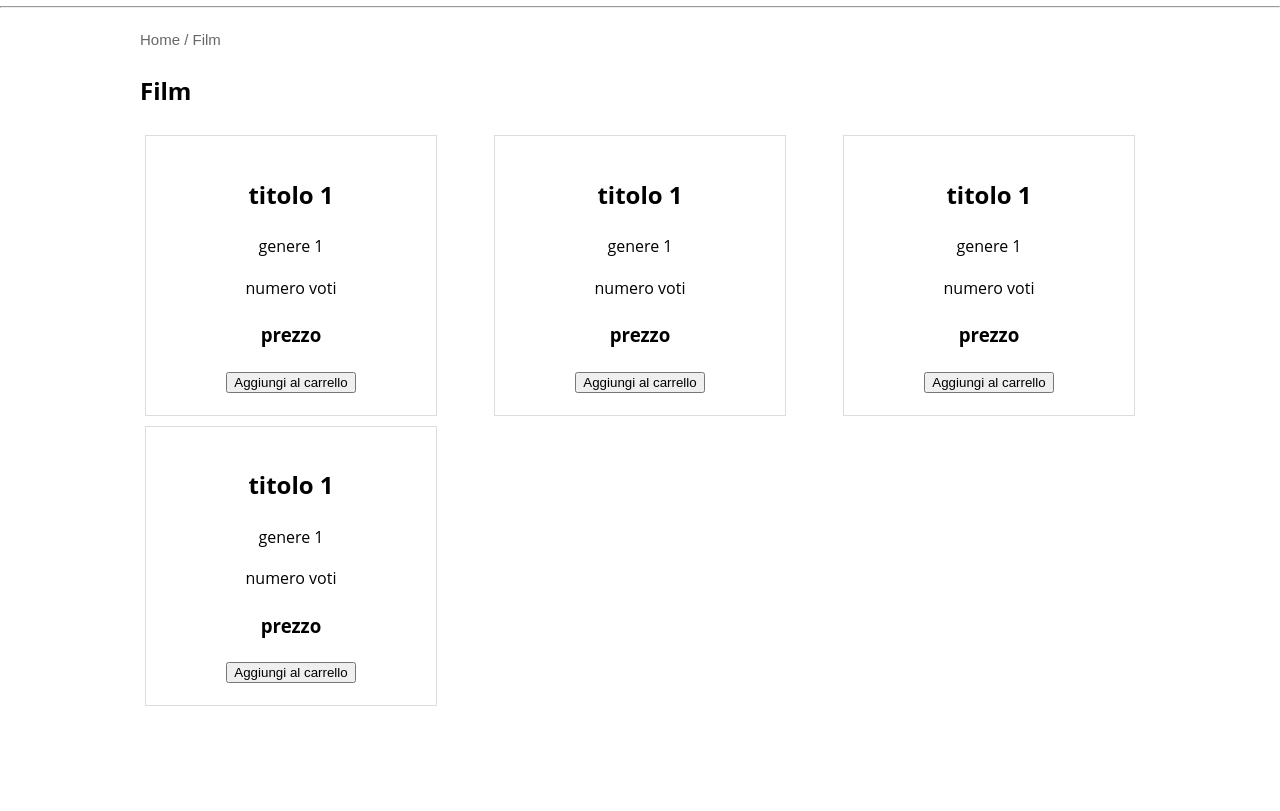
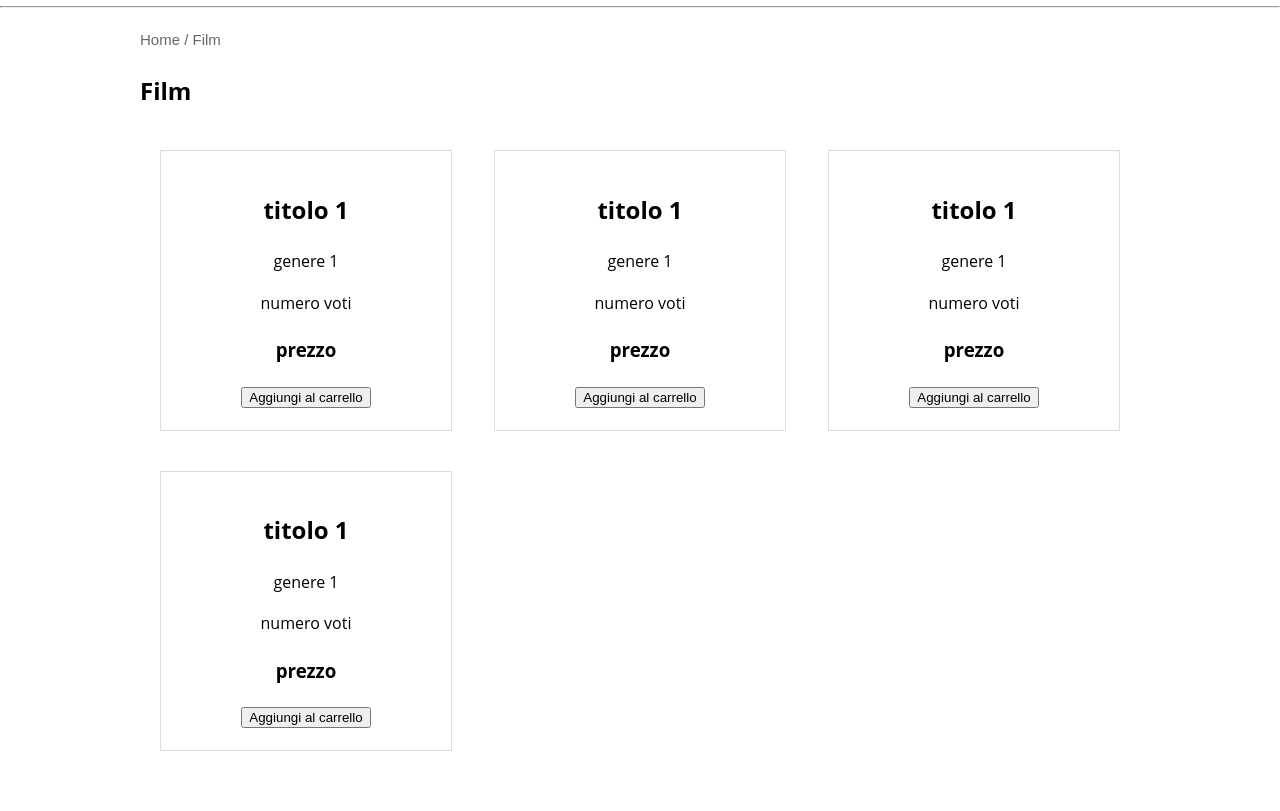
Before and after one commit to spar-git/stefano.parente.PHP-MySQL, a PHP site: page /film.php in a window 1280 px wide. Shown: the part 152-963 px from the top of the page. Before the commit the page ends 858 px from the top, so only its background shows below. Run offline with PHP 8.4, Linux system fonts and the light colour scheme.

Commit message:
Update mieistili.css

```diff
--- a/mieistili.css
+++ b/mieistili.css
@@ -112,7 +112,7 @@ div:not([class]) {
   width: 25%;
   padding: 20px;
   border: 1px solid #ddd;
-  margin: 5px;
+  margin: 20px;
   text-align: center;
 }
 
```
